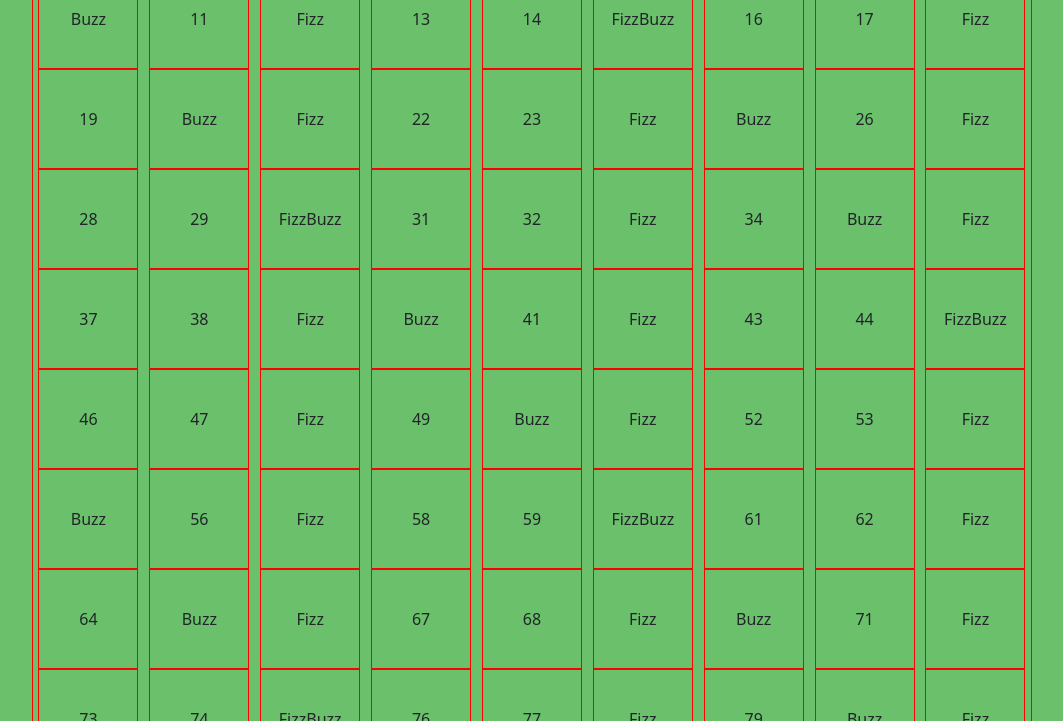
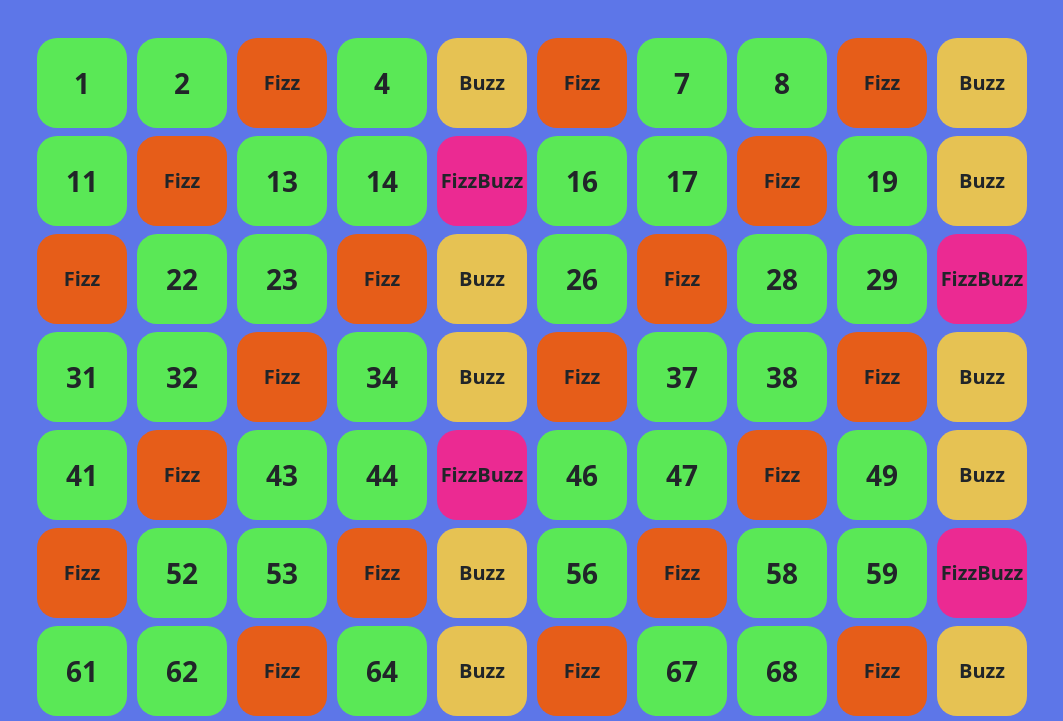
Before and after one commit to AndreaCollura/js-fizzbuzz, a plain HTML site: page index.html in a window 1280 px wide. Shown: the part 132-853 px from the top of the page, without its empty margins (108-1171 px from the left). Drawn offline with nearby package versions, Linux system fonts and the light colour scheme.

Commit message:
add css style +js code fixes

```diff
--- a/css/style.css
+++ b/css/style.css
@@ -2,7 +2,7 @@
 
 
 .wrapper{
-    background-color: rgba(40, 164, 40, 0.685);
+    background-color: #5d76e8;
     width: 100%;
 
 
@@ -31,8 +31,10 @@ p {
 
 
 .box{
-    width: 100px;
-    height: 100px;
+    width: 90px;
+    height: 90px;
+    border-radius: 20px;
+    background-color: white;
 
 }
 
@@ -46,3 +48,24 @@ p {
     width: 1000px;
 
 }
+
+.pu-txt{
+    color: #eb2a92;
+}
+
+
+.bg-txt{
+    background-color: #5d76e8;
+}
+.or-bg{
+    background-color: #e65d19;
+}
+.pu-bg{
+    background-color: #eb2a92;
+}
+.ye-bg{
+    background-color: #e6c253;
+}
+.gr-bg{
+    background-color: #5ae856;
+}
--- a/index.html
+++ b/index.html
@@ -10,20 +10,10 @@
 </head>
 <body>
 
-    <div class="wrapper d-flex justify-content-center align">
-        <div id="fizbuzcont" class="fbcont d-flex flex-wrap justify-content-around debug">
-
-
-
+    <div class="wrapper d-flex flex-column align-items-center ">
+        <h1 class="text-center display-2 fw-bold mt-4"> <span class="pu-txt">FizzBuzz</span>DOM</h1>
+        <div id="fizbuzcont" class="fbcont d-flex flex-wrap justify-content-around mt-5">
         </div>
-
-
-
-
-
-
-
-
 
     <script type="text/javascript" src="./js/utility.js"></script>
     <script type="text/javascript" src="./js/script.js"></script>
--- a/js/script.js
+++ b/js/script.js
@@ -18,8 +18,8 @@ for (i = 1; i <= boxesFb; i++) {
     if (i % 3 === 0  && i % 5 === 0) {
 
         fizBuzCon.innerHTML += `
-        <div class="box debug">
-            <div class="innerbox d-flex justify-content-center align-items-center">
+        <div class="box pu-bg m-1">
+            <div class="innerbox d-flex justify-content-center align-items-center fw-bold fs-5">
             FizzBuzz
             </div>
         </div>`;
@@ -27,8 +27,8 @@ for (i = 1; i <= boxesFb; i++) {
         } else if (i % 3 === 0) {
 
             fizBuzCon.innerHTML += `
-        <div class="box debug">
-            <div class="innerbox d-flex justify-content-center align-items-center">
+        <div class="box or-bg m-1">
+            <div class="innerbox d-flex justify-content-center align-items-center fw-bold fs-5">
             Fizz
             </div>
         </div>`;
@@ -36,16 +36,16 @@ for (i = 1; i <= boxesFb; i++) {
         } else if (i % 5 === 0) {
 
             fizBuzCon.innerHTML += `
-        <div class="box debug">
-            <div class="innerbox d-flex justify-content-center align-items-center">
+        <div class="box ye-bg m-1">
+            <div class="innerbox d-flex justify-content-center align-items-center fw-bold fs-5">
             Buzz
             </div>
         </div>`;
         } else {
 
             fizBuzCon.innerHTML += `
-            <div class="box debug">
-                <div class="innerbox d-flex justify-content-center align-items-center">
+            <div class="box gr-bg m-1">
+                <div class="innerbox d-flex justify-content-center align-items-center fw-bold fs-3">
                 ${i}
                 </div>
             </div>`;
```
